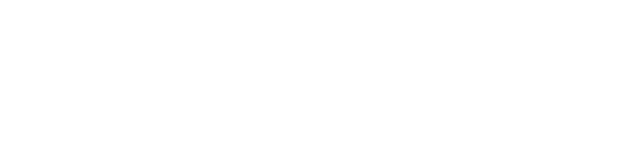
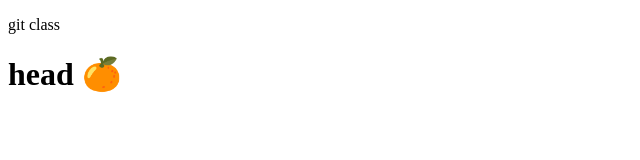
Before and after one commit to akinbade123/teachingstudent, a plain HTML site: page index.html in a window 1280 px wide. Shown: the whole page, without its empty margins (0-640 px from the left). Drawn offline with Linux system fonts and the light colour scheme.

Commit message:
add h1 tag

```diff
--- a/index.html
+++ b/index.html
@@ -6,6 +6,7 @@
     <title>Document</title>
 </head>
 <body>
-
+    <p>git class</p>
+    <h1>head 🍊 </h1>
 </body>
 </html>
```
